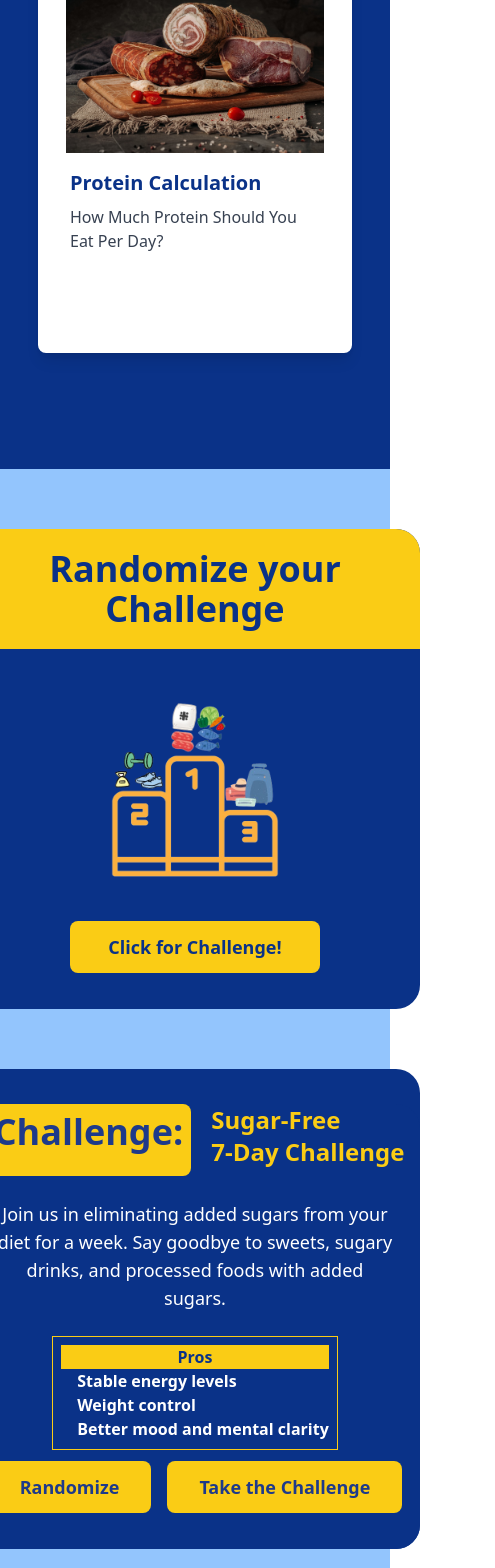
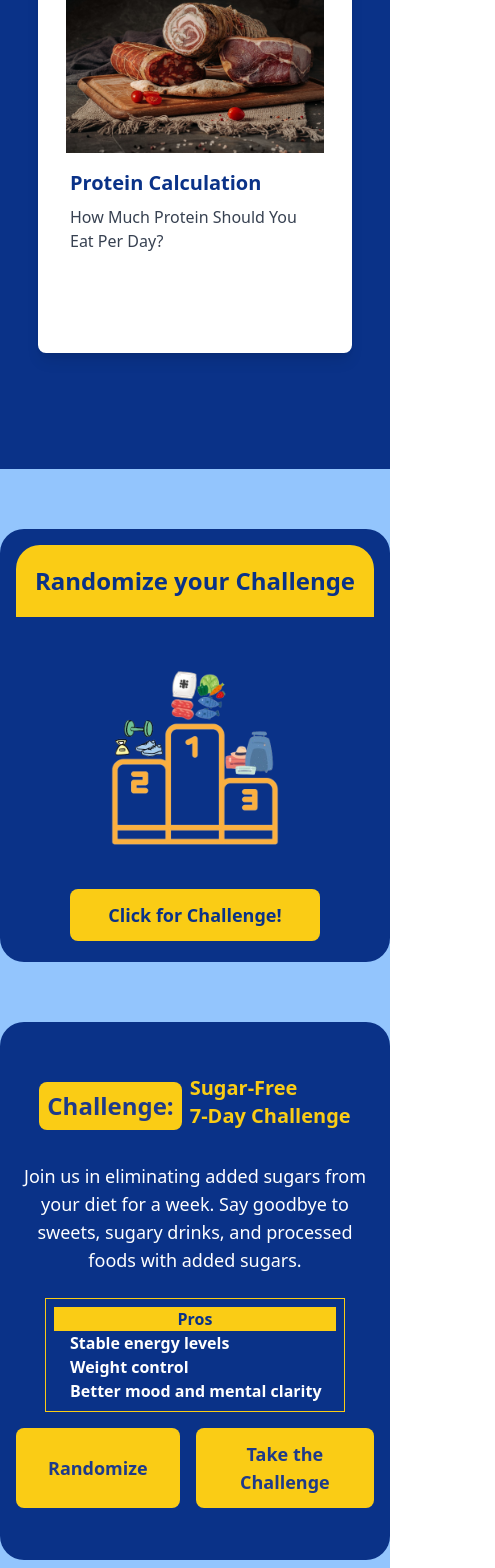
Before and after one commit to Ping1495/the-fit-firm-jorney, a React (Vite) app: page / in a window 390 px wide. Shown: the part 2339-3907 px from the top of the page, 495 px wide, since content can reach past the window. Built offline with nearby package versions, Linux system fonts and the light colour scheme.

Commit message:
debug:responsive challenge sec

```diff
--- a/src/components/challengeSec.jsx
+++ b/src/components/challengeSec.jsx
@@ -1,33 +1,27 @@
 import { Link } from "react-router-dom";
-import RankPic from "/public/images/rank.png";
-
-/*dietChallenge = No Sugar Challenge/ Intermittent Fasting 16/8 Challenge /Plant-Based Eating Challenge/Hydration Challenge /
-Mindful Eating Challenge /No Processed Foods Challenge/Low Carb Challenge / Meal Prep Challenge/ Lean Protein Challenge /Fiber-Rich Diet Challenge*/
-
-/*workout challenhe =  */
+import RankPic from "/public/images/rank.png"; // Make sure the path to your image is correct
 
 function ChallengeSec() {
   return (
-    <>
-      <div className="bg-blue-300 sm:h-[600px] h-[1100px]  sm:w-full  w-full">
-        <div className="flex sm:flex-row flex-col justify-evenly items-center font-semibold ">
+    <div className="bg-blue-300 sm:h-[600px] h-[1150px] w-full">
+      <div className="flex sm:flex-row flex-col justify-evenly items-center font-semibold">
         {/*box1 */}
         <div
           id="chooseBox"
-            className="bg-[#0A3288] h-[480px] sm:w-[600px] w-[450px] rounded-3xl
-           mt-[60px]"
+          className="bg-[#0A3288] h-auto sm:h-[480px] w-full max-w-[600px] rounded-3xl mt-[60px] p-4 sm:p-0"
         >
-            <div className="flex flex-col  items-center h-[480px]">
-              <p className="sm:w-[600px] w-[450px] bg-yellow-400 text-[#0A3288] px-1 py-5 text-center mb-9 rounded-t-3xl font-bold text-4xl">
+          <div className="flex flex-col items-center h-full">
+            <p className="w-full bg-yellow-400 text-[#0A3288] px-1 py-5 text-center mb-9 rounded-t-3xl font-bold text-2xl sm:text-4xl">
               Randomize your Challenge
             </p>
+
             <img
               src={RankPic}
               alt=""
-                className="w-[200px] sm:w-[250px]   sm:h-[250px] h-[200px] bg-[#0A3288] mb-9"
+              className="w-[200px] sm:w-[250px] h-[200px] sm:h-[250px] bg-[#0A3288] mb-9"
             />
-              <div className=" sm:w-[600px] w-[450px] flex flex-row items-end  justify-evenly">
-                <button className="w-[250px] mb-[5px] bg-yellow-400 text-[#0A3288]   rounded-lg px-8 py-3 font-bold  text-lg text-center">
+            <div className="w-full flex justify-center">
+              <button className="w-full max-w-[250px] mb-[5px] bg-yellow-400 text-[#0A3288] rounded-lg px-8 py-3 font-bold text-lg text-center">
                 Click for Challenge!
               </button>
             </div>
@@ -36,33 +30,27 @@ function ChallengeSec() {
         {/*box2 */}
         <div
           id="resultBox"
-            className="bg-[#0A3288] h-[480px]  sm:w-[600px] w-[450px] rounded-3xl
-            mt-[60px] flex flex-col justify-between items-center text-white"
+          className="bg-[#0A3288] h-auto sm:h-[480px] w-full max-w-[600px] rounded-3xl mt-[60px] p-4 sm:p-0 flex flex-col justify-between items-center text-white"
         >
-            <div
-              id="resultBox"
-              className="bg-[#0A3288] h-[480px]  sm:w-[600px] w-[450px] rounded-3xl
-              mt-[35px] flex flex-col justify-between items-center text-white"
-            >
-              <div className="flex flex-col items-center w-[600px] ">
-                <div className="flex flex-row">
-                  <p className=" mb-2 bg-yellow-400 text-blue-900 px-2 py-2 rounded-lg font-bold text-4xl mr-5 text-center">
+          <div className="flex flex-col items-center w-full">
+            <div className="flex flex-row items-center sm:items-start pt-9">
+              <p className="mb-2 sm:mb-0 bg-yellow-400 text-blue-900 px-2 py-2 rounded-lg font-bold text-2xl sm:text-4xl mr-2 sm:mr-5 text-center">
                 Challenge:
               </p>
-                  <p className="text-2xl font-bold mb-4 text-yellow-400">
+              <p className="text-xl sm:text-2xl font-bold mb-4 text-yellow-400 text-left">
                 Sugar-Free
                 <br />
                 7-Day Challenge
               </p>
             </div>
 
-                <p className=" mb-4 mt-4 text-white  sm:w-[600px] w-[400px] text-lg font-medium text-center">
-                  Join us in eliminating added sugars from your diet for a week.
-                  Say goodbye to sweets, sugary drinks, and processed foods with
-                  added sugars.
+            <p className="mb-4 mt-4 text-white w-full sm:w-[400px] text-lg font-medium text-center sm:text-left">
+              Join us in eliminating added sugars from your diet for a week. Say
+              goodbye to sweets, sugary drinks, and processed foods with added
+              sugars.
             </p>
 
-                <div className="border border-yellow-400 p-2 mt-2">
+            <div className="border border-yellow-400 p-2 mt-2 w-[300px] sm:w-auto mb-4">
               <p className="bg-yellow-400 text-[#0A3288] text-center font-bold">
                 Pros
               </p>
@@ -73,19 +61,17 @@ function ChallengeSec() {
               </ol>
             </div>
           </div>
-              <div className="mb-9 flex justify-center w-full">
-                <button className="bg-yellow-400 text-blue-900 px-8 py-3 rounded-lg text-lg font-semibold  hover:bg-yellow-500 transition duration-300">
+          <div className="mb-9 flex justify-center w-full space-x-4">
+            <button className="bg-yellow-400 text-blue-900 px-8 py-3 rounded-lg text-lg font-semibold hover:bg-yellow-500 transition duration-300">
               Randomize
             </button>
-                <button className="bg-yellow-400 text-blue-900 px-8 py-3 rounded-lg text-lg font-semibold  hover:bg-yellow-500 transition duration-300 ml-4">
+            <button className="bg-yellow-400 text-blue-900 px-8 py-3 rounded-lg text-lg font-semibold hover:bg-yellow-500 transition duration-300">
               Take the Challenge
             </button>
           </div>
         </div>
       </div>
     </div>
-      </div>
-    </>
   );
 }
 
```
Lines whose indentation alone changed are shown as unchanged.
